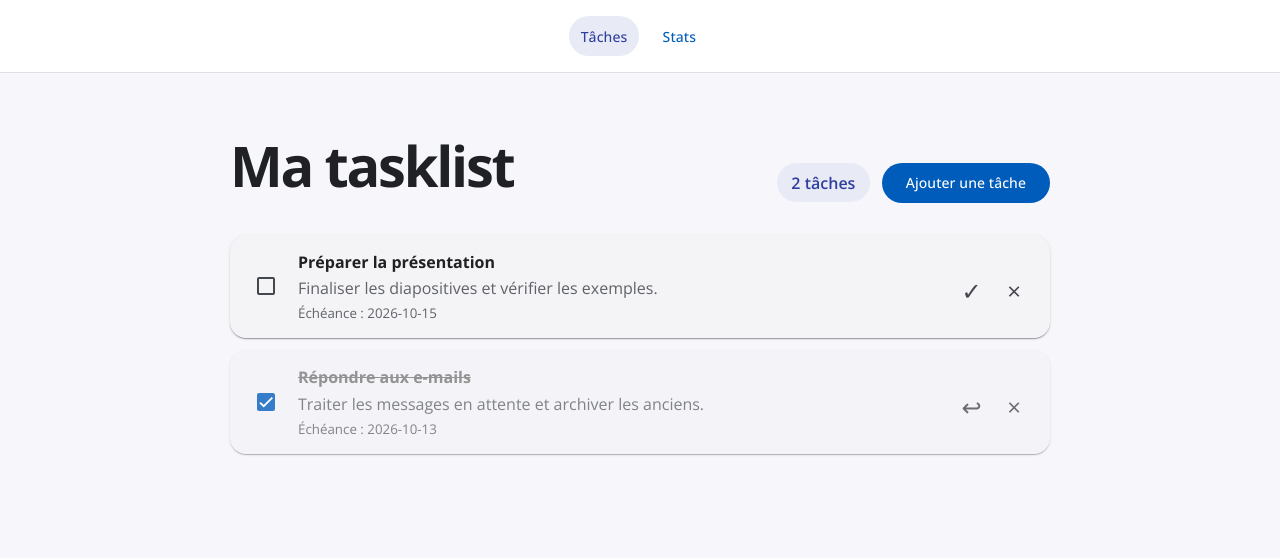
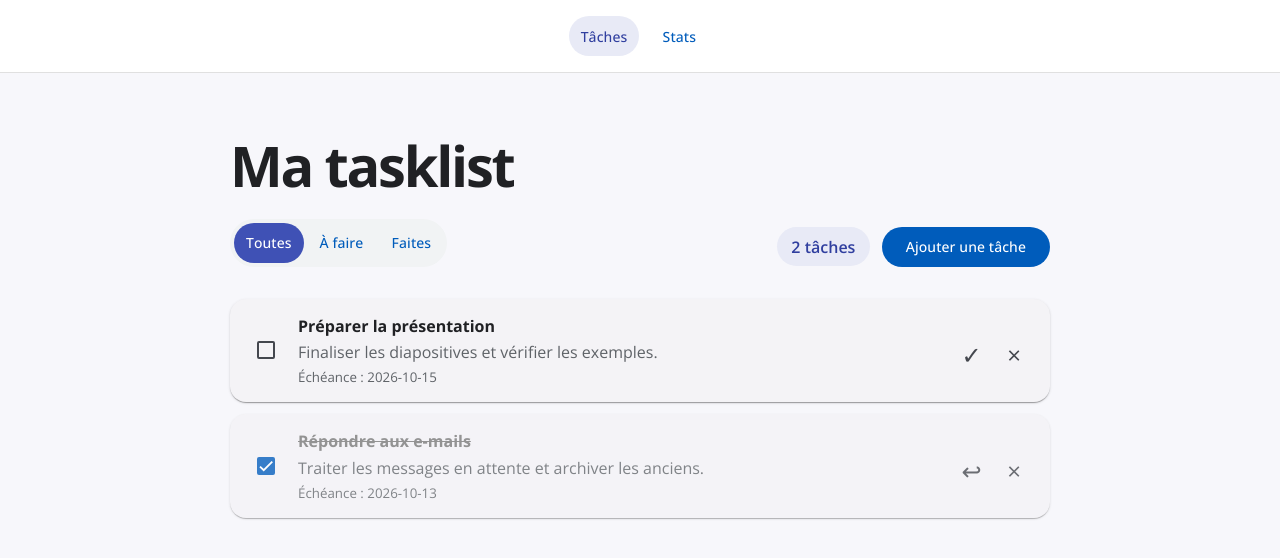
Before and after one commit to AyXxos/to-do-list-angular, an Angular app: page /tasks in a window 1280 px wide. Shown: the top 558 px of the page. Built offline with nearby package versions, Linux system fonts and the light colour scheme.

Commit message:
/Add : filters for the tasklist

```diff
--- a/src/app/pages/task-page/task-page.css
+++ b/src/app/pages/task-page/task-page.css
@@ -24,6 +24,22 @@
   letter-spacing: -0.04em;
 }
 
+.task-filters {
+  display: flex;
+  gap: 0.25rem;
+  margin-top: 1rem;
+  padding: 0.25rem;
+  width: fit-content;
+  border-radius: 999px;
+  background: #f1f3f4;
+}
+
+.task-filter--active {
+  border-radius: 999px;
+  background: #3f51b5;
+  color: #fff;
+}
+
 .task-count {
   padding: 0.55rem 0.9rem;
   border-radius: 999px;
--- a/src/app/pages/task-page/task-page.html
+++ b/src/app/pages/task-page/task-page.html
@@ -2,6 +2,35 @@
   <header class="task-list__header">
     <div>
       <h1>Ma tasklist</h1>
+      <div class="task-filters" aria-label="Filtrer les tâches">
+        <button
+          mat-button
+          type="button"
+          [class.task-filter--active]="activeFilter() === 'all'"
+          [attr.aria-pressed]="activeFilter() === 'all'"
+          (click)="setFilter('all')"
+        >
+          Toutes
+        </button>
+        <button
+          mat-button
+          type="button"
+          [class.task-filter--active]="activeFilter() === 'todo'"
+          [attr.aria-pressed]="activeFilter() === 'todo'"
+          (click)="setFilter('todo')"
+        >
+          À faire
+        </button>
+        <button
+          mat-button
+          type="button"
+          [class.task-filter--active]="activeFilter() === 'done'"
+          [attr.aria-pressed]="activeFilter() === 'done'"
+          (click)="setFilter('done')"
+        >
+          Faites
+        </button>
+      </div>
     </div>
     <div class="task-list__header-actions">
       <span class="task-count">{{ taskList().tasks().length }} tâches</span>
@@ -12,7 +41,7 @@
   </header>
 
   <app-task-list
-    [tasks]="taskList().tasks()"
+    [tasks]="filteredTasks()"
     (toggled)="onTaskToggled($event)"
     (deleted)="onTaskDeleted($event)"
   />
--- a/src/app/pages/task-page/task-page.ts
+++ b/src/app/pages/task-page/task-page.ts
@@ -1,10 +1,12 @@
-import { Component, inject, signal } from '@angular/core';
+import { Component, computed, inject, signal } from '@angular/core';
 import { MatButtonModule } from '@angular/material/button';
 import { MatDialog, MatDialogModule } from '@angular/material/dialog';
 import { TaskList } from '../../interfaces/taskList';
 import { TaskStorage } from '../../services/task-storage';
 import { TaskForm } from '../../components/task-form/task-form';
 import { TaskListComponent } from '../../components/task-list/task-list';
+
+type TaskFilter = 'all' | 'todo' | 'done';
 
 @Component({
   selector: 'app-task-page',
@@ -19,6 +21,25 @@ export class TaskPage {
   readonly taskList = signal<TaskList>({
     tasks: this.taskStorage.getTasks(),
   });
+  readonly activeFilter = signal<TaskFilter>('all');
+  readonly filteredTasks = computed(() => {
+    const tasks = this.taskList().tasks();
+    const filter = this.activeFilter();
+
+    if (filter === 'todo') {
+      return tasks.filter((task) => !task.done);
+    }
+
+    if (filter === 'done') {
+      return tasks.filter((task) => task.done);
+    }
+
+    return tasks;
+  });
+
+  setFilter(filter: TaskFilter): void {
+    this.activeFilter.set(filter);
+  }
 
   onTaskToggled(taskId: string): void {
     this.taskStorage.toggleTaskDone(taskId);
```
